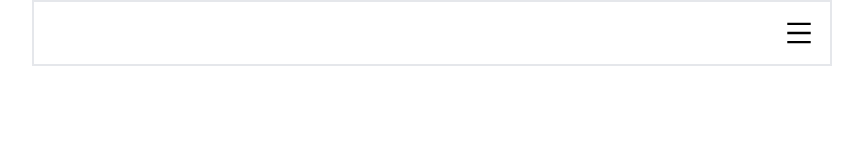
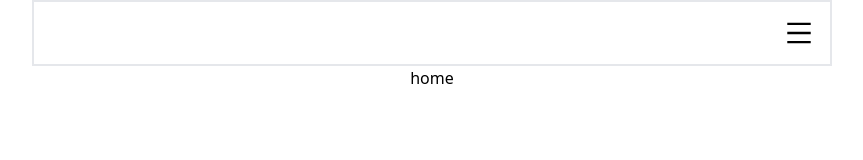
Before and after one commit to oscarcortez/burger_menuside, a React (Vite) app: page / in a window 1280 px wide. Shown: the top 160 px of the page, without its empty margins (208-1071 px from the left). Built offline with nearby package versions, Linux system fonts and the light colour scheme.

Commit message:
added routes with example routes

```diff
--- a/src/App.tsx
+++ b/src/App.tsx
@@ -1,18 +1,23 @@
-import "./App.css";
-import "./styles.css";
+import './App.css'
+import './styles.css'
 
-// import { AiFillFire } from "react-icons/ai";
+import { Route, Routes } from 'react-router-dom'
 
-import { NavBar } from "./components/NavBar";
+import { NavBar } from './components/NavBar'
 // import { MenuItemCard } from "./components/MenuItemCard";
 
 function App() {
   return (
     <div>
       <NavBar />
-
+      <Routes>
+        <Route path="/" element={<h1>home</h1>} />
+        <Route path="about" element={<h1>about</h1>} />
+        <Route path="services" element={<h1>services</h1>} />
+        <Route path="contact" element={<h1>contact</h1>} />
+      </Routes>
     </div>
-  );
+  )
 }
 
-export default App;
+export default App
--- a/src/main.tsx
+++ b/src/main.tsx
@@ -1,11 +1,13 @@
 import React from 'react'
 import ReactDOM from 'react-dom/client'
 import App from './App.tsx'
-import "./styles.css"; // Import your styles
-
+import './styles.css' // Import your styles
+import { BrowserRouter } from 'react-router-dom'
 
 ReactDOM.createRoot(document.getElementById('root')!).render(
-  <React.StrictMode>
-    <App />
-  </React.StrictMode>,
+  <BrowserRouter>
+    <React.StrictMode>
+      <App />
+    </React.StrictMode>
+  </BrowserRouter>
 )
```
